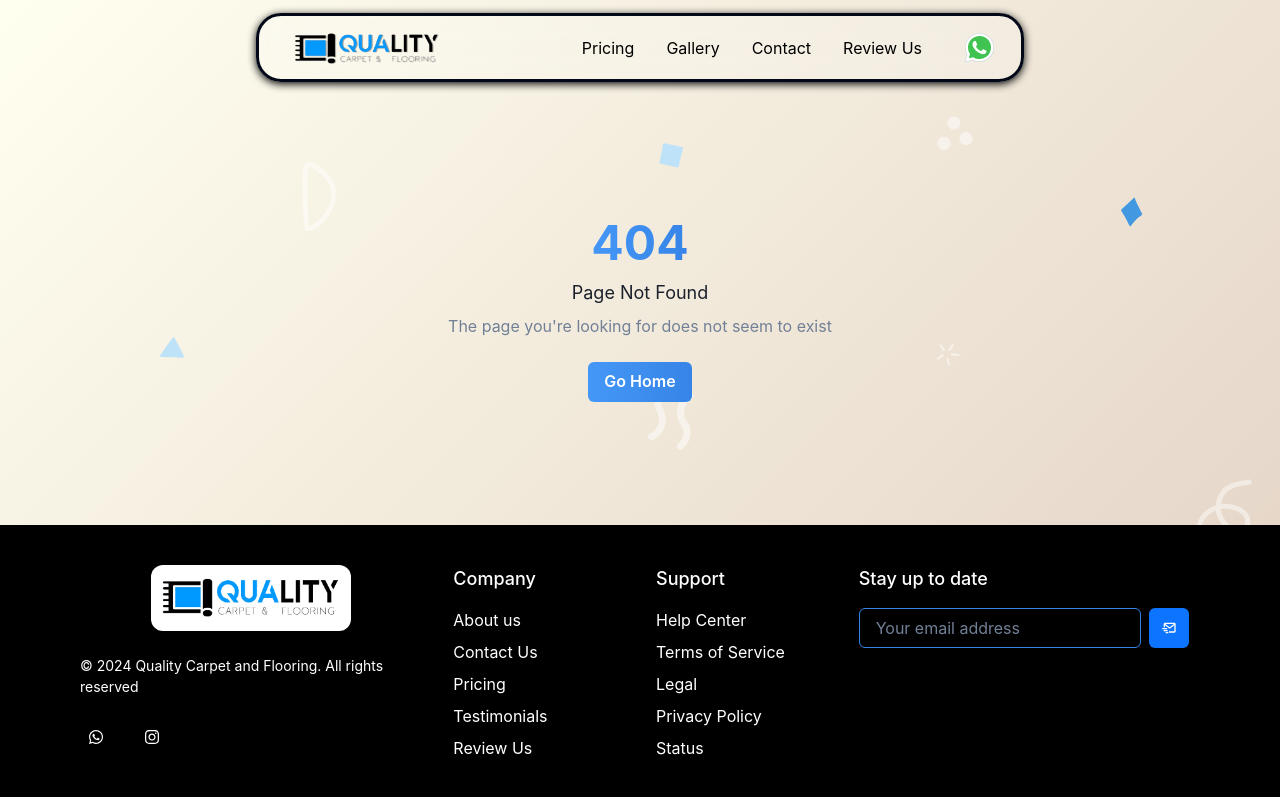
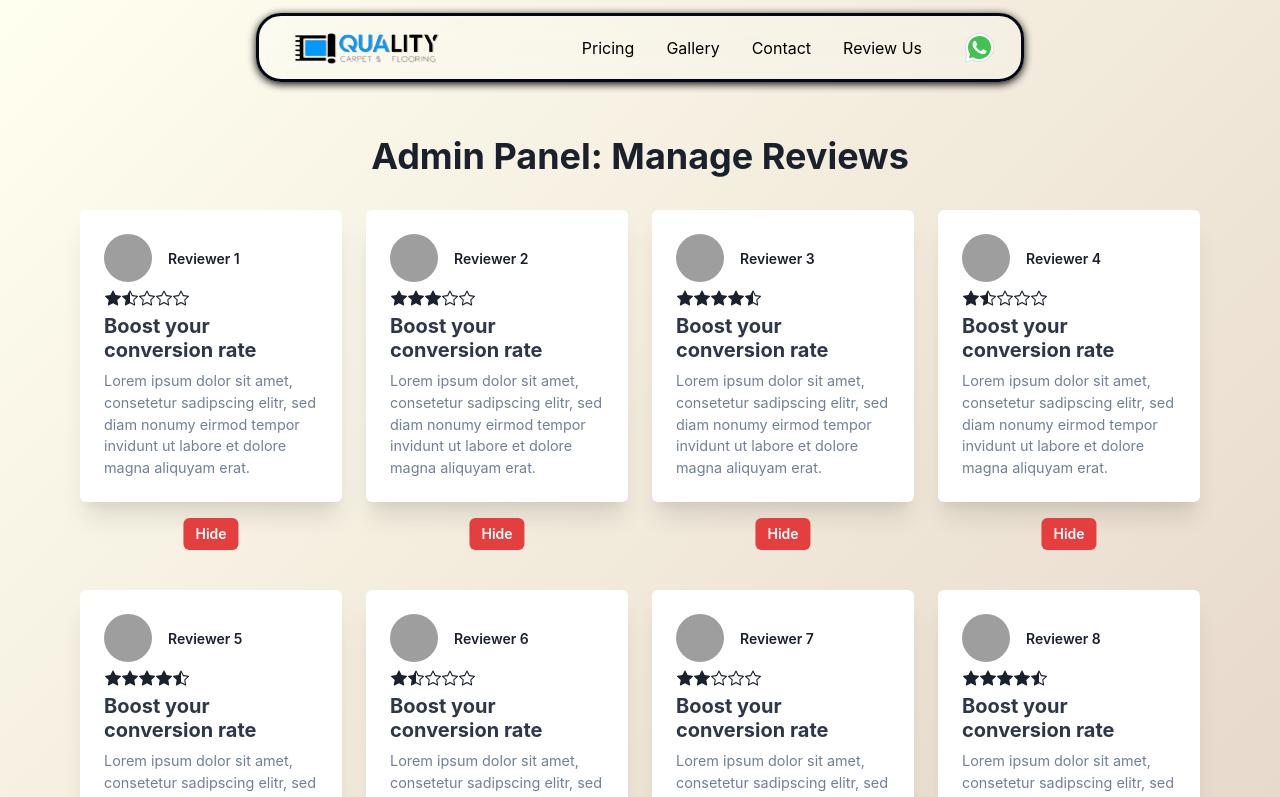
Before and after one commit to aayushwrld/qualitycarpet, a React (Vite) app in the folder client/: page /admin in a window 1280 px wide. Shown: the top 797 px of the page. Built offline with nearby package versions, Linux system fonts and the light colour scheme; grey boxes are pictures that could not be loaded.

Commit message:
admin page

```diff
--- /dev/null
+++ b/client/src/components/ReviewCard.tsx
@@ -0,0 +1,85 @@
+import { Avatar, Box, Heading, Stack, Text, useColorModeValue } from "@chakra-ui/react";
+import { BsStar, BsStarFill, BsStarHalf } from "react-icons/bs";
+
+// Rating Component
+interface RatingProps {
+    rating: number;
+  }
+
+  function Rating({ rating }: RatingProps) {
+    return (
+      <Box display="flex" alignItems="center">
+        {Array(5)
+          .fill("")
+          .map((_, i) => {
+            const roundedRating = Math.round(rating * 2) / 2;
+            if (roundedRating - i >= 1) {
+              return (
+                <BsStarFill
+                  key={i}
+                  style={{ marginLeft: "1" }}
+                  color={i < rating ? "teal.500" : "gray.300"}
+                />
+              );
+            }
+            if (roundedRating - i === 0.5) {
+              return <BsStarHalf key={i} style={{ marginLeft: "1" }} />;
+            }
+            return <BsStar key={i} style={{ marginLeft: "1" }} />;
+          })}
+      </Box>
+    );
+  }
+
+interface ReviewCardProps {
+    author: string;
+    rating: number;
+    title: string;
+    text: string;
+    avatar: string;
+  }
+
+  export default function ReviewCard({
+    author,
+    rating,
+    title,
+    text,
+    avatar,
+  }: ReviewCardProps) {
+    return (
+      <Box
+        maxW="445px"
+        w="full"
+        bg={useColorModeValue("white", "gray.900")}
+        boxShadow="xl"
+        rounded="md"
+        p={6}
+        overflow="hidden"
+        transition="all 0.3s ease"
+        _hover={{
+          transform: "translateY(-5px)",
+          boxShadow: "2xl",
+        }}
+      >
+        <Stack>
+          <Stack direction="row" spacing={4} align="center">
+            <Avatar src={avatar} />
+            <Stack direction="column" spacing={0} fontSize="sm">
+              <Text fontWeight={600}>{author}</Text>
+            </Stack>
+          </Stack>
+          <Rating rating={rating} />
+          <Heading
+            color={useColorModeValue("gray.700", "white")}
+            fontSize="xl"
+            fontFamily="body"
+          >
+            {title}
+          </Heading>
+          <Text color="gray.500" fontSize="0.9rem">
+            {text}
+          </Text>
+        </Stack>
+      </Box>
+    );
+  }
--- a/client/src/components/ReviewSection.tsx
+++ b/client/src/components/ReviewSection.tsx
@@ -1,99 +1,43 @@
 "use client";
 
-// import Image from 'next/image'
 import {
   Box,
-  Center,
   Heading,
   Text,
-  Stack,
-  Avatar,
-  useColorModeValue,
+  Button,
   Flex,
-  Button,
 } from "@chakra-ui/react";
-import { BsStar, BsStarFill, BsStarHalf } from "react-icons/bs";
 import { Link } from "react-router-dom";
+import ReviewCard from "./ReviewCard";
 
-// Rating Component
-interface RatingProps {
-  rating: number;
-}
+// Sample Review Data
+const reviews = [
+  {
+    id: 1,
+    author: "John Doe",
+    rating: 4.5,
+    title: "Fantastic Service!",
+    text: "Lorem ipsum dolor sit amet, consectetur adipiscing elit. Proin ac orci purus.",
+    avatar: "https://i.pravatar.cc/150?img=1",
+  },
+  {
+    id: 2,
+    author: "Jane Smith",
+    rating: 5,
+    title: "Highly Recommend!",
+    text: "Vestibulum et ligula in nunc bibendum fringilla a eu lectus.",
+    avatar: "https://i.pravatar.cc/150?img=2",
+  },
+  {
+    id: 3,
+    author: "Alice Johnson",
+    rating: 4,
+    title: "Great Experience!",
+    text: "Quisque facilisis dapibus elit, non tincidunt nisl varius et.",
+    avatar: "https://i.pravatar.cc/150?img=3",
+  },
+];
 
-function Rating({ rating }: RatingProps) {
-  return (
-    <Box display="flex" alignItems="center">
-      {Array(5)
-        .fill("")
-        .map((_, i) => {
-          const roundedRating = Math.round(rating * 2) / 2;
-          if (roundedRating - i >= 1) {
-            return (
-              <BsStarFill
-                key={i}
-                style={{ marginLeft: "1" }}
-                color={i < rating ? "teal.500" : "gray.300"}
-              />
-            );
-          }
-          if (roundedRating - i === 0.5) {
-            return <BsStarHalf key={i} style={{ marginLeft: "1" }} />;
-          }
-          return <BsStar key={i} style={{ marginLeft: "1" }} />;
-        })}
-    </Box>
-  );
-}
-
-function ReviewCard() {
-  return (
-    <Center py={2} margin={"10px"}>
-      <Box
-        maxW={"445px"}
-        w={"full"}
-        bg={useColorModeValue("white", "gray.900")}
-        boxShadow={"xl"}
-        rounded={"md"}
-        p={6}
-        overflow={"hidden"}
-        transition="all 0.3s ease"
-        _hover={{
-          transform: "translateY(-5px)",
-          boxShadow: "2xl",
-        }}
-      >
-        <Stack>
-          <Stack direction={"row"} spacing={4} align={"center"}>
-            <Avatar
-              src={"https://avatars0.githubusercontent.com/u/1164541?v=4"}
-            />
-            <Stack direction={"column"} spacing={0} fontSize={"sm"}>
-              <Text fontWeight={600}>Achim Rolle</Text>
-            </Stack>
-          </Stack>
-          <Flex justifyContent="space-between" alignContent="center">
-            <Rating rating={4.5} />
-          </Flex>
-          <Heading
-            color={useColorModeValue("gray.700", "white")}
-            fontSize={"xl"}
-            fontFamily={"body"}
-          >
-            Boost your conversion rate
-          </Heading>
-          <Text color={"gray.500"} fontSize={"0.9rem"}>
-            Lorem ipsum dolor sit amet, consetetur sadipscing elitr, sed diam
-            nonumy eirmod tempor invidunt ut labore et dolore magna aliquyam
-            erat, sed diam voluptua. At vero eos et accusam et justo duo dolores
-            et ea rebum.
-          </Text>
-        </Stack>
-      </Box>
-    </Center>
-  );
-}
-
-// Main Section
 export default function ReviewSection() {
   return (
     <Box py={10}>
@@ -109,9 +53,16 @@ export default function ReviewSection() {
 
       {/* Review Cards */}
       <Flex direction="row" wrap="wrap" justify="center" gap={5} py={6}>
-        <ReviewCard />
-        <ReviewCard />
-        <ReviewCard />
+        {reviews.map((review) => (
+          <ReviewCard
+            key={review.id}
+            author={review.author}
+            rating={review.rating}
+            title={review.title}
+            text={review.text}
+            avatar={review.avatar}
+          />
+        ))}
       </Flex>
 
       {/* Navigation Button */}
@@ -127,6 +78,7 @@ export default function ReviewSection() {
         >
           More Reviews
         </Button>
+
         <Box py={10}>
           <Text
             textAlign="center"
--- /dev/null
+++ b/client/src/pages/Admin.tsx
@@ -0,0 +1,115 @@
+import { useState } from 'react';
+import {
+  Box,
+  Button,
+  Center,
+  Container,
+  Heading,
+  SimpleGrid,
+  useToast,
+  Spinner,
+} from '@chakra-ui/react';
+import ReviewCard from '../components/ReviewCard';
+
+// Review Interface
+interface Review {
+  id: number;
+  author: string;
+  rating: number;
+  title: string;
+  text: string;
+  avatar: string;
+  isVisible: boolean;
+  isLoading: boolean; // New property for loading state
+}
+
+const initialReviews: Review[] = [...Array(8)].map((_, i) => ({
+  id: i,
+  author: `Reviewer ${i + 1}`,
+  rating: Math.round((Math.random() * 4 + 1) * 10) / 10, // Random rating between 1 and 5
+  title: 'Boost your conversion rate',
+  text: 'Lorem ipsum dolor sit amet, consetetur sadipscing elitr, sed diam nonumy eirmod tempor invidunt ut labore et dolore magna aliquyam erat.',
+  avatar: 'https://i.pravatar.cc/150?img=' + (i + 1),
+  isVisible: true, // Default to visible
+  isLoading: false, // Default to not loading
+}));
+
+export default function AdminPage() {
+  const [reviews, setReviews] = useState<Review[]>(initialReviews);
+  const toast = useToast();
+
+  const toggleVisibility = (id: number) => {
+    // Set isLoading to true for the selected review
+    setReviews((prevReviews) =>
+      prevReviews.map((review) =>
+        review.id === id ? { ...review, isLoading: true } : review
+      )
+    );
+
+    // Simulate loading with timeout
+    setTimeout(() => {
+      setReviews((prevReviews) =>
+        prevReviews.map((review) =>
+          review.id === id
+            ? { ...review, isVisible: !review.isVisible, isLoading: false }
+            : review
+        )
+      );
+
+      // Show toast notification
+      const updatedReview = reviews.find((review) => review.id === id);
+      if (updatedReview) {
+        toast({
+          title: `Review ${updatedReview.isVisible ? 'Hidden' : 'Visible'}`,
+          description: `The review from ${updatedReview.author} has been ${
+            updatedReview.isVisible ? 'hidden' : 'made visible'
+          }.`,
+          status: updatedReview.isVisible ? 'error' : 'success',
+          duration: 3000,
+          isClosable: true,
+          position: 'top',
+        });
+      }
+    }, 1500); // 1.5 seconds loading effect
+  };
+
+  return (
+    <Container maxW="6xl" mt={10} mb={10}>
+      <Heading textAlign="center" mb={6}>Admin Panel: Manage Reviews</Heading>
+      <SimpleGrid columns={{ base: 1, md: 2, lg: 4 }} spacing={6}>
+        {reviews.map((review) => (
+          <Center py={2} key={review.id}>
+            <Box position="relative">
+              {/* Render ReviewCard */}
+              <ReviewCard
+                author={review.author}
+                rating={review.rating}
+                title={review.title}
+                text={review.text}
+                avatar={review.avatar}
+              />
+              {/* Visibility Toggle Button */}
+              <Button
+                mt={4}
+                size="sm"
+                colorScheme={review.isVisible ? 'red' : 'green'}
+                onClick={() => toggleVisibility(review.id)}
+                left="50%"
+                transform="translateX(-50%)"
+                isDisabled={review.isLoading} // Disable button during loading
+              >
+                {review.isLoading ? (
+                  <Spinner size="xs" color="white" />
+                ) : review.isVisible ? (
+                  'Hide'
+                ) : (
+                  'Show'
+                )}
+              </Button>
+            </Box>
+          </Center>
+        ))}
+      </SimpleGrid>
+    </Container>
+  );
+}
--- a/client/src/routes/AllRoutes.tsx
+++ b/client/src/routes/AllRoutes.tsx
@@ -4,6 +4,7 @@ import Error from '../pages/Error'
 import Contact from '../pages/Contact'
 import { Pricing } from '../pages/Pricing'
 import Review from '../pages/Review'
+import Admin from '../pages/Admin'
 
 export default function AllRoutes() {
   return (
@@ -12,6 +13,7 @@ export default function AllRoutes() {
         <Route path='/contact' element={<Contact />} />
         <Route path='/pricing' element={<Pricing />} />
         <Route path='/review' element={<Review />} />
+        <Route path='/admin' element={<Admin />} />
         <Route path='/*' element={<Error />} />
     </Routes>
   )
```
